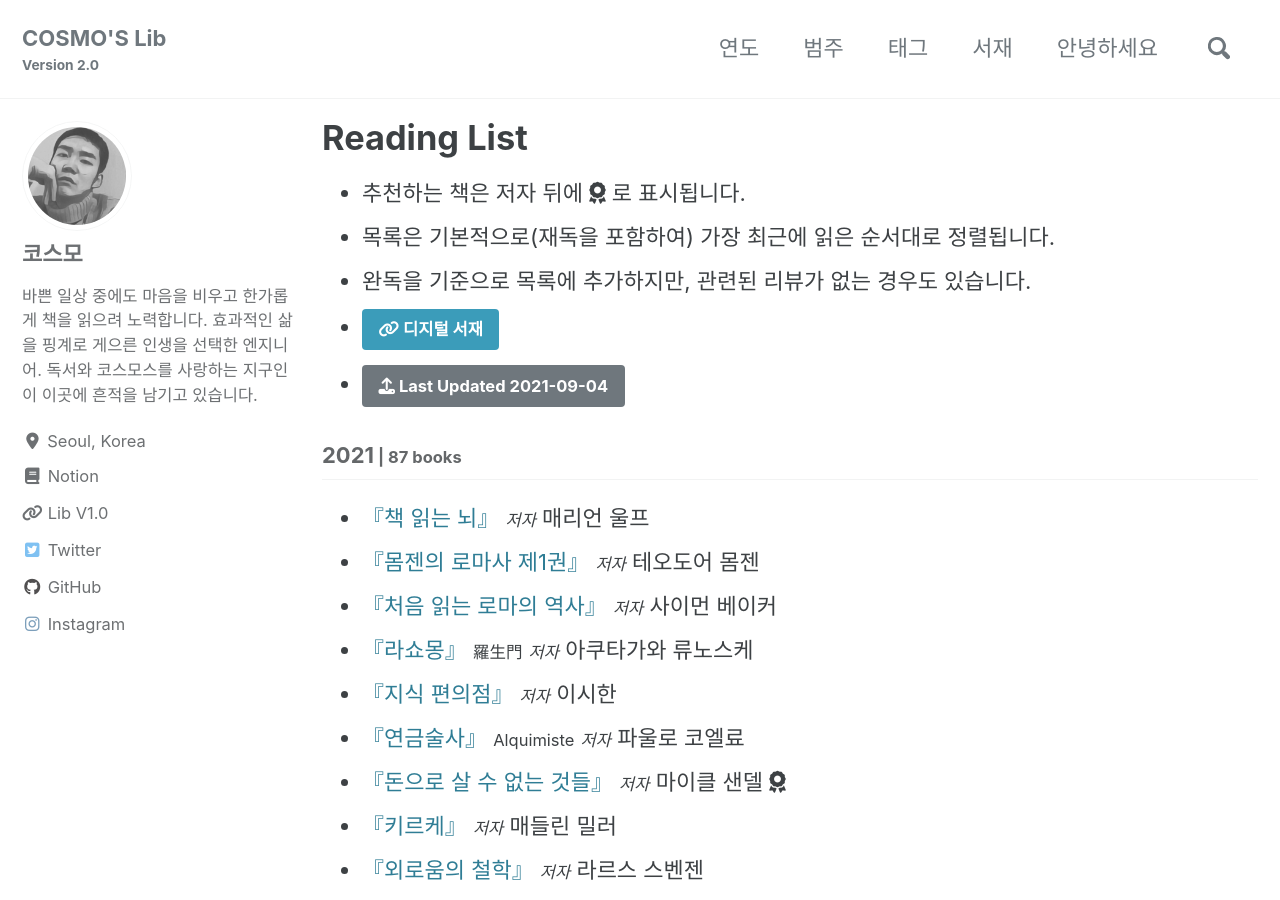
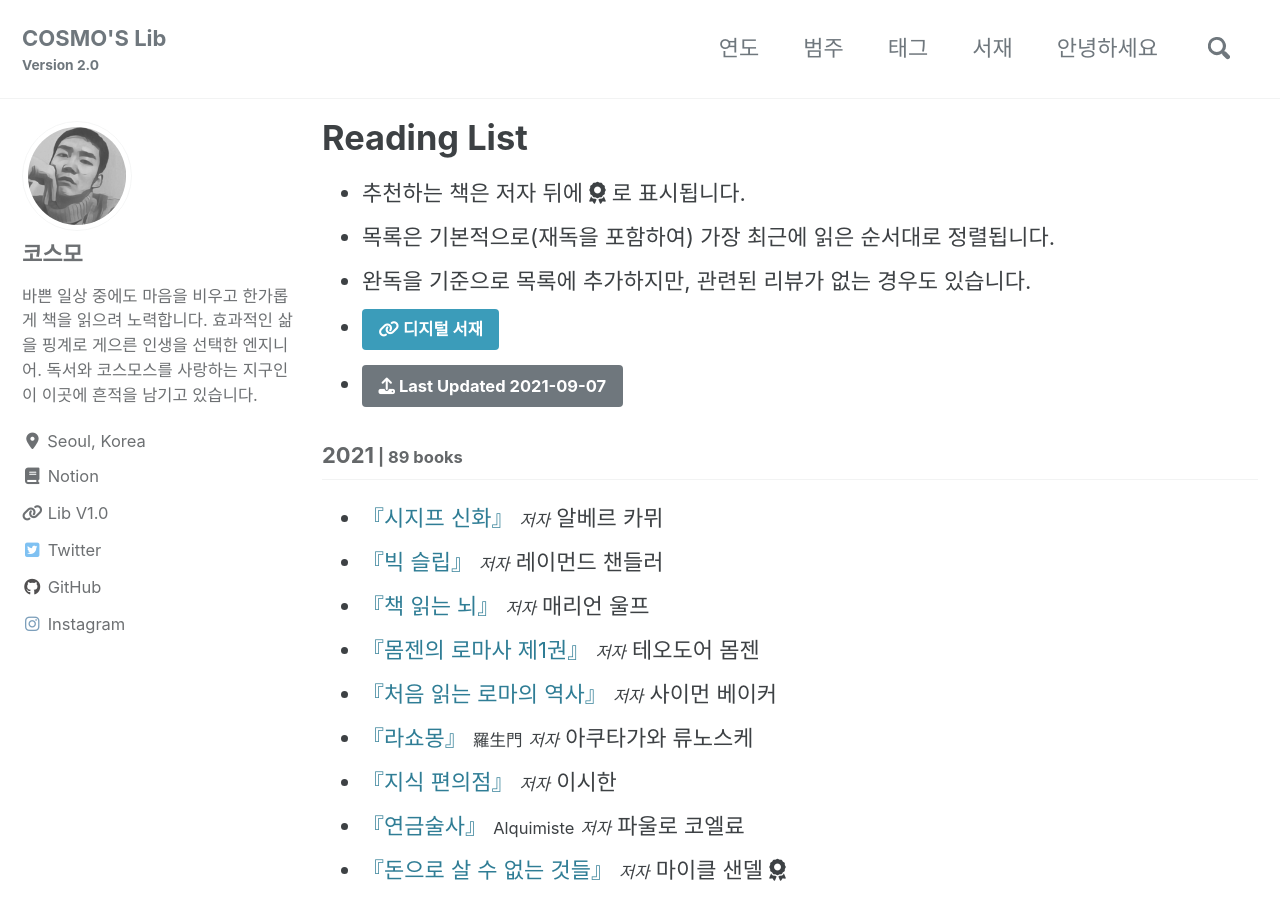
Before and after one commit to deftone2000/cosmo-s-archive, a Jekyll site: the page built from _pages/reading-list.html, in a window 1280 px wide and 900 px high. Built offline with Jekyll 4.4.1, drawn with Linux system fonts in a browser that asks for light colours; cached includes are drawn as plain includes; nearby versions of some CDN libraries; comment, search, counter and statistics services are not loaded; a style sheet for code colours, icons or effects is not loaded.

Commit message:
no message

```diff
--- a/_data/reading.yml
+++ b/_data/reading.yml
@@ -1,8 +1,28 @@
-lastupdate: 2021-09-04
+lastupdate: 2021-09-07
 
 list:
   - year: "2021"
     books:
+
+      - title: "시지프 신화"
+        ori_title:
+        author: 알베르 카뮈
+        post_title:
+        cover:
+        trans: 김화영
+        pub:
+        pub_info:
+        post_link:
+
+      - title: "빅 슬립"
+        ori_title:
+        author: 레이먼드 챈들러
+        post_title:
+        cover:
+        trans: 김진준
+        pub:
+        pub_info:
+        post_link:
 
       - title: "책 읽는 뇌"
         ori_title:
```
